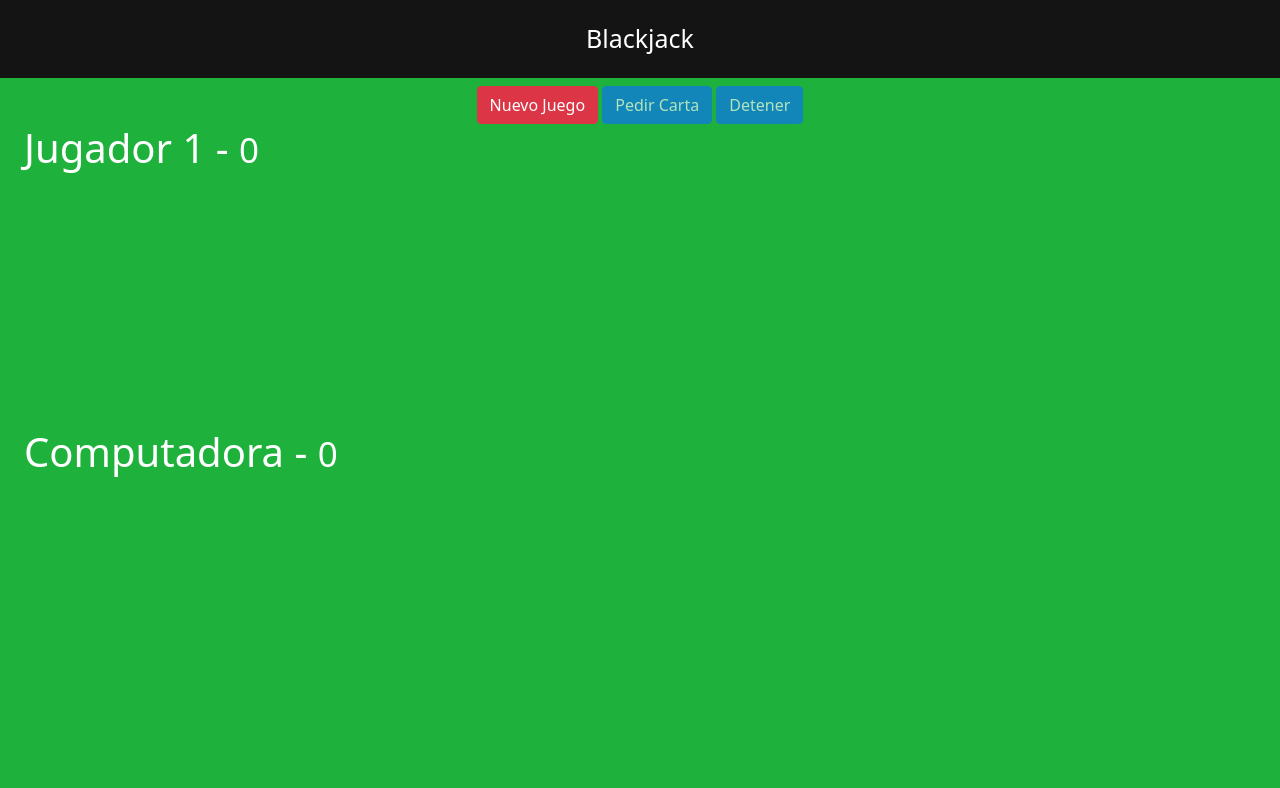
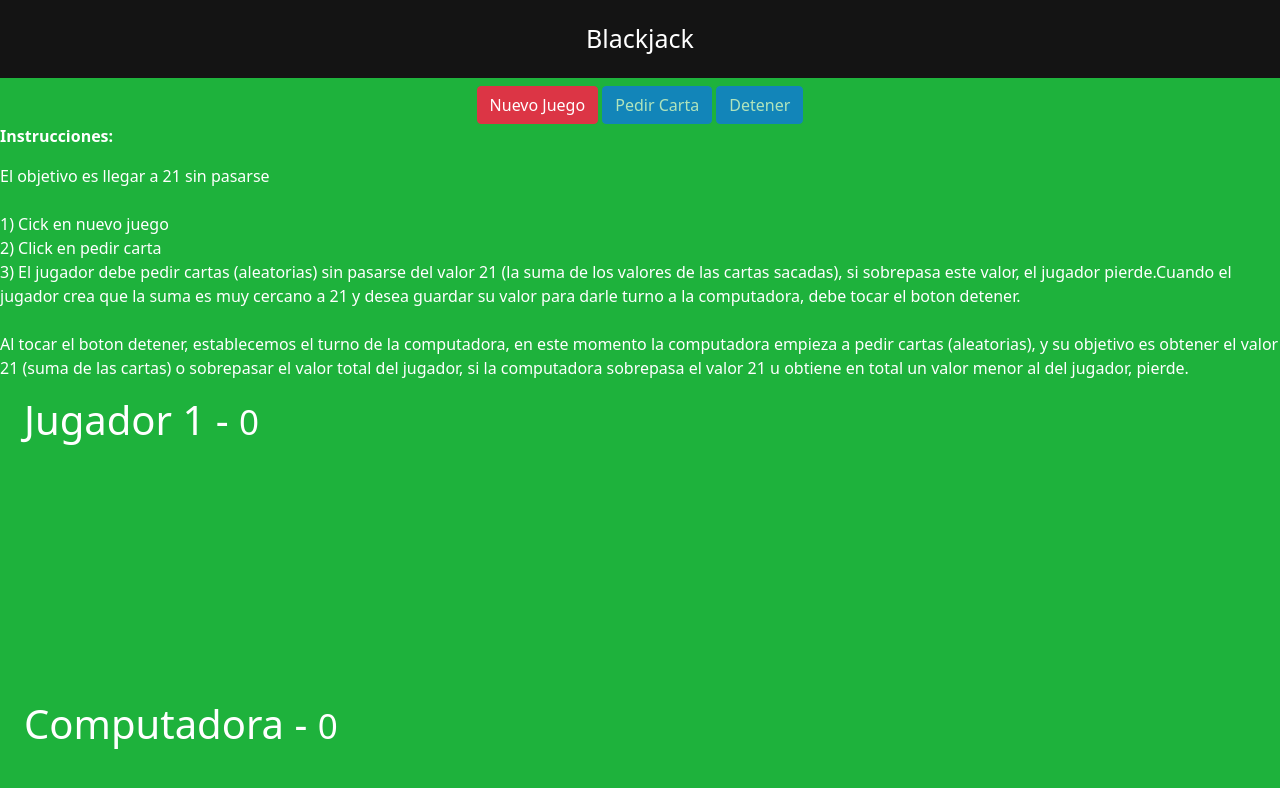
Before and after one commit to carlos0320/Juego_BlackJack, a plain HTML site: page index.html in a window 1280 px wide. Drawn offline with nearby package versions, Linux system fonts and the light colour scheme.

Commit message:
setting up instructions

```diff
--- a/css/style.css
+++ b/css/style.css
@@ -3,6 +3,11 @@ body {
     margin: 0;
     background-color: #1eb23c;
     color: white;
+}
+
+.instructions-title{
+    font-weight: bold;
+    font-size: 16px;
 }
 
 .titulo {
--- a/index.html
+++ b/index.html
@@ -22,6 +22,22 @@
             <button id="btnPedir" disabled=disabled class="btn btn-primary">Pedir Carta</button>
             <button id="btnParar" disabled=disabled class="btn btn-primary">Detener</button>
         </div>
+    </div>
+    <div class="instructions">
+        <p class="instructions-title">Instrucciones:</p>
+        <p>
+            El objetivo es llegar a 21 sin pasarse
+            <br>
+
+
+            <br>
+                1) Cick en nuevo juego <br>
+                2) Click en pedir carta <br>
+
+                3) El jugador debe pedir cartas (aleatorias) sin pasarse del valor 21 (la suma de los valores de las cartas sacadas), si sobrepasa este valor, el jugador pierde.Cuando el jugador crea que la suma es muy cercano a 21 y desea guardar su valor para darle turno a la computadora, debe tocar el boton detener. <br>
+                <br>
+                Al tocar el boton detener, establecemos el turno de la computadora, en este momento la computadora empieza a pedir cartas (aleatorias), y su objetivo es obtener el valor 21 (suma de las cartas) o sobrepasar el valor total del jugador, si la computadora sobrepasa el valor 21 u obtiene en total un valor menor al del jugador, pierde.
+        </p>
     </div>
     <div class="row container">
         <div class="col">
```
